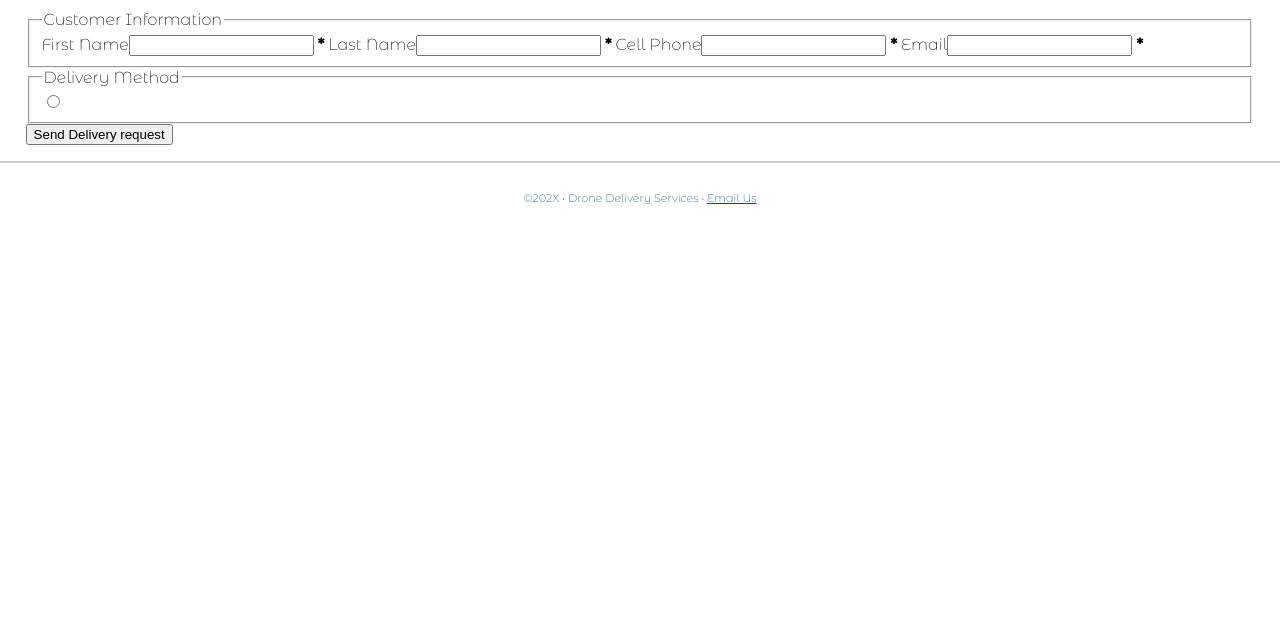
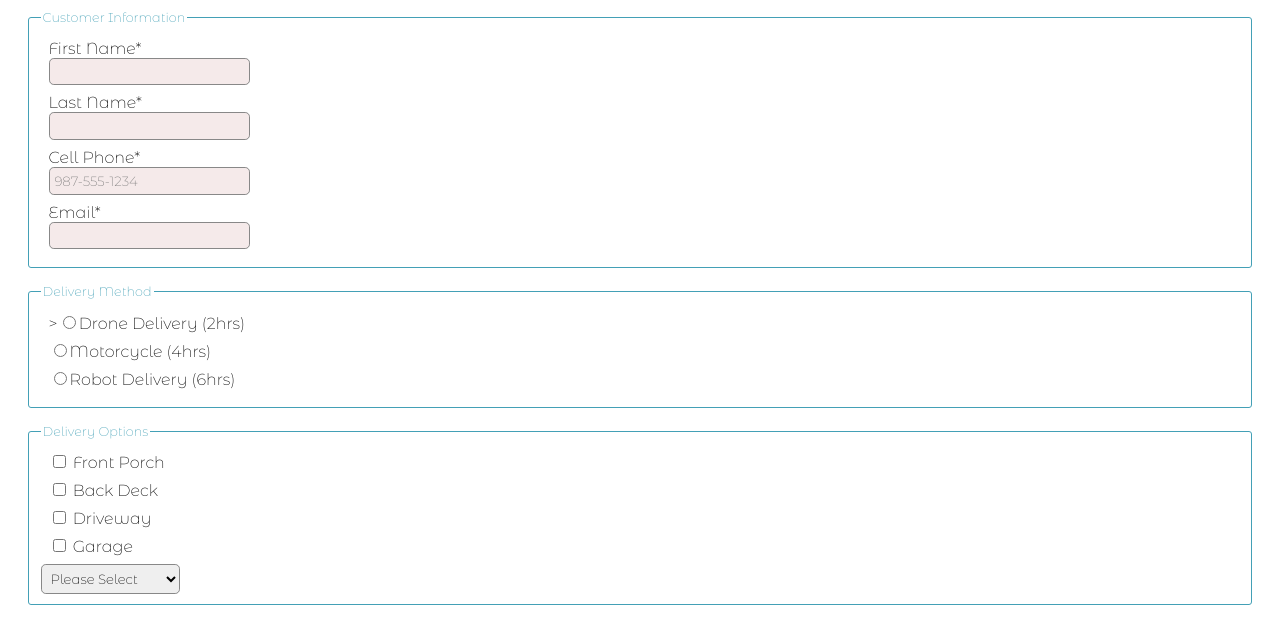
Before and after one commit to itzzArsenic/WebDevCE, a plain HTML site: page 06FollowAlong/unit6-start/delivery.html in a window 1280 px wide. Shown: the part 170-788 px from the top of the page. Drawn offline with Linux system fonts and the light colour scheme.

Commit message:
Completed 06 Followalong

```diff
--- a/06FollowAlong/unit6-start/delivery.css
+++ b/06FollowAlong/unit6-start/delivery.css
@@ -90,6 +90,59 @@ main a {
     font-size: .8rem;
 }
 
+.myForm fieldset {
+    border: 1px solid #43a0b6;
+    border-radius: 3px;
+    margin-bottom: 1rem;
+}
+
+.myForm legend {
+    color:  #43a0b6;
+    font-size: .8rem;
+}
+.myForm label {
+ margin: .5rem;
+}
+.myForm label, .myForm select, .myForm [type=text], .myForm [type=email], .myForm [type=tel], .myForm textarea{
+    display: block;
+}
+
+.myForm [type=text], .myForm [type=tel], .myForm [type=email], .myForm select, .myForm textarea{
+    border: solid 1px #888;
+    padding: .3rem;
+    width: 250pix;
+    border-radius: .3rem;
+    font-family: 'Montserrat Alternates', sans-serif;
+    font-weight: 200;
+}
+.myForm textarea{
+    height: 6rem;
+}
+
+.myForm :required{
+    background-color: rgba(156, 51, 53, 0.1);
+}
+
+.myForm [type=submit]{
+    background-color: #43a0b6;
+    border-color: black;
+    padding: 1rem 2rem;
+    border-radius: 10px;
+    color: white;
+    margin: 1rem 0 0 1vw;
+}
+
+
+
+
+
+
+
+
+
+
+
+
 
 /* footer stuff here */
 footer {
--- a/06FollowAlong/unit6-start/delivery.html
+++ b/06FollowAlong/unit6-start/delivery.html
@@ -37,26 +37,50 @@
             <fieldset>
                 <legend>Customer Information</legend>
             <label>
-                First Name<input type="text" name="fname" required> <b>*</b>
+                First Name*<input type="text" name="fname" required> <b></b>
             </label>
 
             <label>
-                Last Name<input type="text" name="lname" required> <b>*</b>
+                Last Name*<input type="text" name="lname" required> <b></b>
             </label>
 
              <label>
-                Cell Phone<input type="tel" name="phone" required> <b>*</b>
+                Cell Phone*<input type="tel" name="phone" required placeholder="987-555-1234"> <b></b>
             </label>
 
                 <label>
-                Email<input type="email" name="email" required> <b>*</b>
+                Email*<input type="email" name="email" required> <b></b>
             </label>
             </fieldset>
 
             <fieldset>
                 <legend> Delivery Method</legend>
-                <input type="radio" name="method" value="drone">
+                <label>><input type="radio" name="method" value="drone">Drone Delivery (2hrs)</label>
+                <label><input type="radio" name="method" value="motor">Motorcycle (4hrs)</label>
+                <label><input type="radio" name="method" value="bot">Robot Delivery (6hrs)</label>
             </fieldset>
+
+            <fieldset>
+                <legend>Delivery Options</legend>
+                <label><input type="checkbox" name="porch" value="selection"> Front Porch</label>
+                <label><input type="checkbox" name="deck" value="selection"> Back Deck</label>
+                <label><input type="checkbox" name="driveway" value="selection"> Driveway</label>
+                <label><input type="checkbox" name="garage" value="selection"> Garage</label>
+
+                <select name="time">
+                    <label>
+                        <option value="none">Please Select</option>
+                        <option value="morning">7:00am-11:00am</option>
+                        <option value="noon">11:00am-2:00pm</option>
+                        <option value="afternoon">2:00pm-5:00pm</option>
+                        <option value="evening">5:00pm-8:00pm</option>
+                    </label>
+                </select>
+            </fieldset>
+
+            <label>Comments
+                <textarea name="comments">Please add any special instructions.</textarea>
+            </label>
 
             <input type="submit" value="Send Delivery request">
         </form>
```
